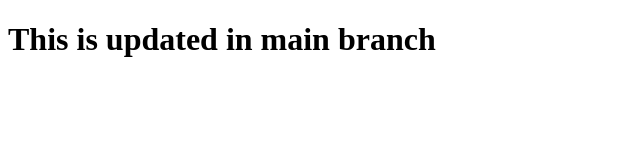
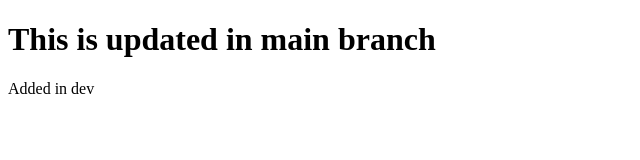
Before and after one commit to VijayKrishnaY07/PullRequest, a plain HTML site: page index.html in a window 1280 px wide. Shown: the whole page, without its empty margins (0-640 px from the left). Drawn offline with Linux system fonts and the light colour scheme.

Commit message:
Second commit in dev branch

```diff
--- a/index.html
+++ b/index.html
@@ -7,5 +7,7 @@
   </head>
   <body>
     <h1>This is updated in main branch</h1>
+
+    <footer>Added in dev</footer>
   </body>
 </html>
```
